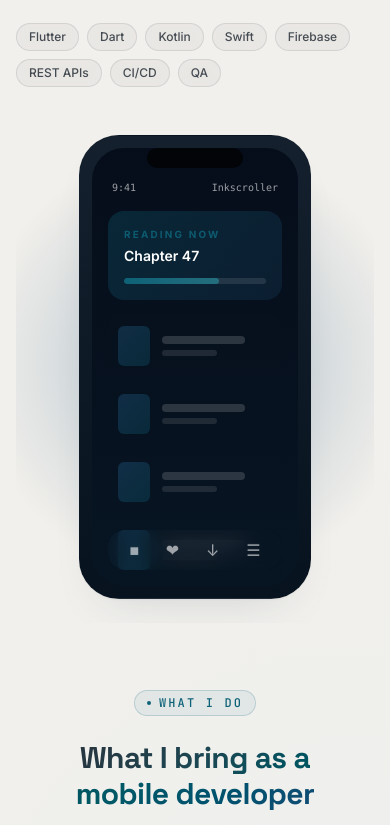
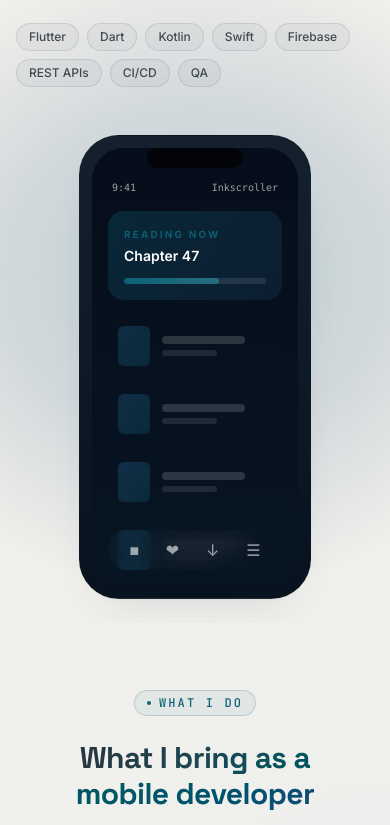
Before and after one commit to mfranchescagonzalezcejas/portfolio-web, an Astro site: page / in a window 390 px wide. Shown: the part 620-1445 px from the top of the page. Built offline with nearby package versions, Linux system fonts and the light colour scheme; Astro itself is replaced by a stand-in of ours; some packages are replaced by stand-ins of ours.

Commit message:
fix(hero): move phone glow outside clipped visual

```diff
--- a/src/sections/hero/Hero.tsx
+++ b/src/sections/hero/Hero.tsx
@@ -58,7 +58,7 @@ export default function Hero({ hero, links }: HeroProps) {
     <section id="top" className="hero-section" aria-labelledby="hero-title">
       <div className="grid-bg absolute inset-0 -z-10" aria-hidden="true" />
 
-      <div className="mx-auto grid max-w-6xl gap-12 px-4 sm:px-6 lg:grid-cols-[1.25fr_1fr] lg:items-center lg:gap-8">
+      <div className="hero-content mx-auto grid max-w-6xl gap-12 px-4 sm:px-6 lg:grid-cols-[1.25fr_1fr] lg:items-center lg:gap-8">
         <div>
           <p className="hero-status">
             <span className="hero-status-dot" aria-hidden="true">
--- a/src/styles/global-css-contract.test.ts
+++ b/src/styles/global-css-contract.test.ts
@@ -30,11 +30,12 @@ describe("responsive CSS contract", () => {
       ".hero-visual {\n  position: relative;\n  display: flex;\n  min-width: 0;\n  align-items: center;\n  justify-content: center;\n  min-height: 34rem;\n  overflow-x: hidden;\n  overflow-x: clip;",
     );
     expect(globalCss).toContain(
-      ".hero-visual::before {\n  content: \"\";\n  position: absolute;",
+      ".hero-section::before {\n  content: \"\";\n  position: absolute;",
     );
     expect(globalCss).toContain(
-      ".hero-visual-inner {\n  position: relative;\n  z-index: 1;",
+      ".hero-content {\n  position: relative;\n  z-index: 1;",
     );
+    expect(globalCss).not.toContain(".hero-visual::before");
     expect(globalCss).not.toContain(".hero-phone-glow");
     expect(globalCss).not.toContain(".hero-float-glow");
     expect(globalCss).not.toMatch(/color-mix\([^)]*\b1[0-9]{2}%/);
--- a/src/styles/global.css
+++ b/src/styles/global.css
@@ -1384,14 +1384,45 @@ h4 {
 
 .hero-section {
   position: relative;
+  isolation: isolate;
   overflow: hidden;
   padding-top: 8rem;
   padding-bottom: 0;
 }
 
+.hero-section::before {
+  content: "";
+  position: absolute;
+  inset: 0;
+  z-index: 0;
+  pointer-events: none;
+  background: radial-gradient(
+    32rem 28rem at 50% 72%,
+    color-mix(in oklab, var(--primary) 24%, transparent) 0%,
+    color-mix(in oklab, var(--accent-blue) 15%, transparent) 38%,
+    transparent 72%
+  );
+}
+
+.hero-content {
+  position: relative;
+  z-index: 1;
+}
+
 @media (min-width: 640px) {
   .hero-section {
     padding-top: 10rem;
+  }
+}
+
+@media (min-width: 1024px) {
+  .hero-section::before {
+    background: radial-gradient(
+      46rem 38rem at calc(50% + 20rem) 58%,
+      color-mix(in oklab, var(--primary) 26%, transparent) 0%,
+      color-mix(in oklab, var(--accent-blue) 16%, transparent) 40%,
+      transparent 74%
+    );
   }
 }
 
@@ -1638,23 +1669,8 @@ h4 {
   overflow-x: clip;
 }
 
-.hero-visual::before {
-  content: "";
-  position: absolute;
-  inset: 1rem 0 0;
-  z-index: 0;
-  pointer-events: none;
-  background: radial-gradient(
-    circle at 50% 45%,
-    color-mix(in oklab, var(--primary) 24%, transparent) 0%,
-    color-mix(in oklab, var(--accent-blue) 14%, transparent) 38%,
-    transparent 70%
-  );
-}
-
 .hero-visual-inner {
   position: relative;
-  z-index: 1;
   width: min(100%, 24rem);
   max-width: 100%;
   min-height: 34rem;
```
